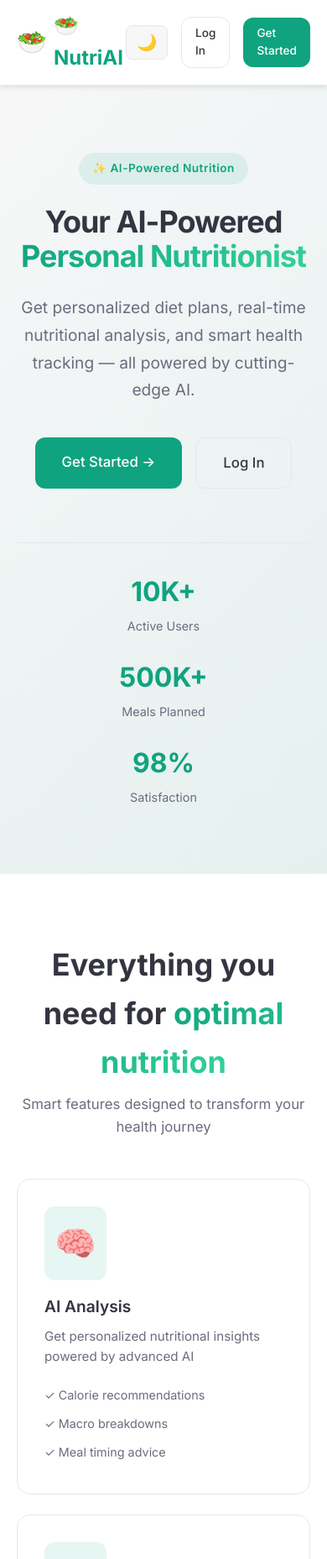
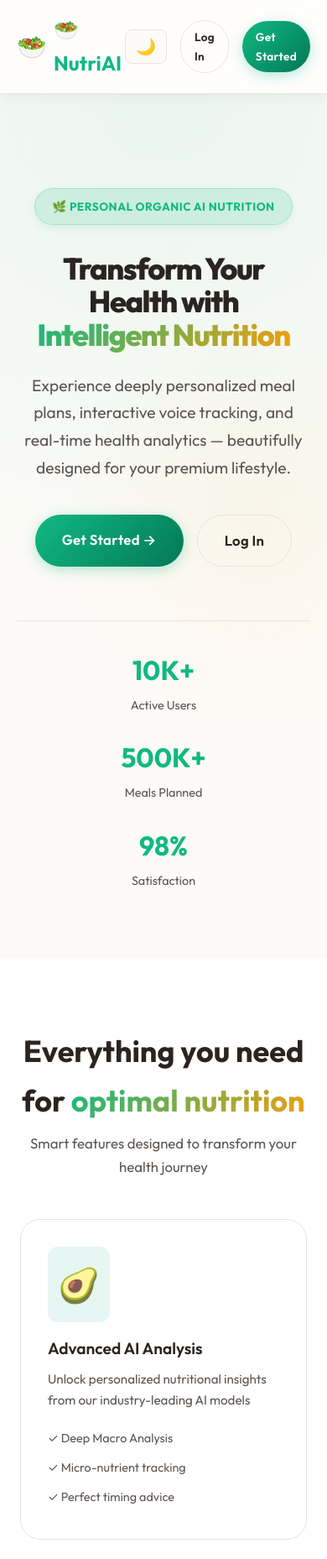
Before and after one commit to Pranav-Saraswat/NutriAI, a Flask app: page / in a window 390 px wide. Shown: the top 1857 px of the page at 84% size. Run offline with Flask 3, Linux system fonts and the light colour scheme.

Commit message:
feat: implement landing page with responsive CSS styling and base template structure

```diff
--- a/static/css/style.css
+++ b/static/css/style.css
@@ -1,38 +1,42 @@
+@import url('https://fonts.googleapis.com/css2?family=Outfit:wght@300;400;500;600;700;800&family=Plus+Jakarta+Sans:wght@400;500;600;700&display=swap');
+
 /* ===== CSS Variables ===== */
 :root {
-    --bg-primary: #f7f7f8;
-    --bg-secondary: #ffffff;
-    --bg-card: #ffffff;
-    --bg-sidebar: #202123;
-    --text-primary: #343541;
-    --text-secondary: #6b6c7e;
-    --text-muted: #8e8ea0;
-    --accent: #10a37f;
-    --accent-hover: #1a7f64;
-    --border: #e5e7eb;
-    --user-msg-bg: #f7f7f8;
-    --assistant-msg-bg: #ffffff;
-    --shadow: 0 2px 6px rgba(0, 0, 0, 0.1);
-    --shadow-lg: 0 4px 12px rgba(0, 0, 0, 0.15);
-    --radius: 12px;
-    --radius-lg: 16px;
+    --bg-primary: #FDFBF7; /* Oat Milk */
+    --bg-secondary: #FFFFFF;
+    --bg-card: rgba(255, 255, 255, 0.7); /* Ready for glassmorphism */
+    --bg-sidebar: #0B1B15; /* Deep Kale */
+    --text-primary: #2A2421; /* Espresso */
+    --text-secondary: #5C5552;
+    --text-muted: #9E938E;
+    --accent: #10B981; /* Vibrant Leaf */
+    --accent-hover: #059669;
+    --accent-orange: #F59E0B; /* Citrus */
+    --border: #E8E5DF; /* Soft border */
+    --user-msg-bg: #E8F5E9; /* Soft Mint */
+    --assistant-msg-bg: #FFFFFF;
+    --shadow: 0 4px 15px rgba(42, 36, 33, 0.05);
+    --shadow-lg: 0 10px 30px rgba(42, 36, 33, 0.08);
+    --radius: 16px; /* Pill/organic feel */
+    --radius-lg: 24px;
 }
 
 .dark-theme {
-    --bg-primary: #343541;
-    --bg-secondary: #444654;
-    --bg-card: #444654;
-    --bg-sidebar: #202123;
-    --text-primary: #ececf1;
-    --text-secondary: #c5c5d2;
-    --text-muted: #8e8ea0;
-    --accent: #10a37f;
-    --accent-hover: #1a7f64;
-    --border: #565869;
-    --user-msg-bg: #343541;
-    --assistant-msg-bg: #444654;
-    --shadow: 0 2px 6px rgba(0, 0, 0, 0.3);
-    --shadow-lg: 0 4px 12px rgba(0, 0, 0, 0.4);
+    --bg-primary: #0B110E; /* Extremely Dark Forest */
+    --bg-secondary: #121C16;
+    --bg-card: rgba(18, 28, 22, 0.7);
+    --bg-sidebar: #080D0A;
+    --text-primary: #EAE6E1; /* Light Oat */
+    --text-secondary: #A09C96;
+    --text-muted: #6B6862;
+    --accent: #10B981;
+    --accent-hover: #34D399;
+    --accent-orange: #FBBF24;
+    --border: #24332A;
+    --user-msg-bg: #1B2F25;
+    --assistant-msg-bg: #121C16;
+    --shadow: 0 4px 15px rgba(0, 0, 0, 0.4);
+    --shadow-lg: 0 10px 30px rgba(0, 0, 0, 0.6);
 }
 
 /* ===== Reset & Base ===== */
@@ -43,24 +47,27 @@
 }
 
 body {
-    font-family: 'Inter', -apple-system, BlinkMacSystemFont, 'Segoe UI', sans-serif;
+    font-family: 'Outfit', 'Plus Jakarta Sans', -apple-system, BlinkMacSystemFont, 'Segoe UI', sans-serif;
     background: var(--bg-primary);
     color: var(--text-primary);
-    line-height: 1.6;
-    transition: background 0.3s, color 0.3s;
+    line-height: 1.65;
+    transition: background 0.4s ease, color 0.4s ease;
 }
 
 .container {
     max-width: 1200px;
     margin: 0 auto;
-    padding: 0 20px;
+    padding: 0 24px;
 }
 
 /* ===== Navbar ===== */
 .navbar {
-    background: var(--bg-secondary);
+    background: rgba(var(--bg-secondary-rgb, 255, 255, 255), 0.85); /* Fallback */
+    background: var(--bg-card); /* Now utilizing rgba */
+    backdrop-filter: blur(12px);
+    -webkit-backdrop-filter: blur(12px);
     border-bottom: 1px solid var(--border);
-    padding: 0.75rem 0;
+    padding: 1rem 0;
     position: sticky;
     top: 0;
     z-index: 100;
@@ -114,24 +121,26 @@ body {
 /* ===== Buttons ===== */
 .btn {
     display: inline-block;
-    padding: 0.75rem 1.5rem;
-    border-radius: var(--radius);
-    font-weight: 500;
+    padding: 0.85rem 1.75rem;
+    border-radius: 50px; /* Fully pill-shaped */
+    font-weight: 600;
+    letter-spacing: 0.3px;
     text-decoration: none;
     cursor: pointer;
     border: none;
-    transition: all 0.3s;
+    transition: all 0.3s cubic-bezier(0.4, 0, 0.2, 1);
     font-size: 0.95rem;
 }
 
 .btn-primary {
-    background: var(--accent);
+    background: linear-gradient(135deg, var(--accent) 0%, #047857 100%);
     color: white;
+    box-shadow: 0 4px 15px rgba(16, 185, 129, 0.3);
 }
 
 .btn-primary:hover {
-    background: var(--accent-hover);
-    transform: translateY(-1px);
+    transform: translateY(-2px);
+    box-shadow: 0 8px 25px rgba(16, 185, 129, 0.4);
 }
 
 .btn-secondary {
@@ -161,39 +170,47 @@ body {
 
 /* ===== Hero Section ===== */
 .hero {
-    padding: 5rem 0;
+    padding: 7rem 0 5rem 0;
     text-align: center;
-    background: linear-gradient(135deg, var(--bg-primary) 0%, rgba(16, 163, 127, 0.08) 100%);
+    position: relative;
+    overflow: hidden;
+    background: radial-gradient(circle at 50% 0%, rgba(16, 185, 129, 0.08) 0%, transparent 60%),
+                radial-gradient(circle at 80% 50%, rgba(245, 158, 11, 0.05) 0%, transparent 40%);
 }
 
 .hero-container {
-    max-width: 800px;
+    max-width: 900px;
     margin: 0 auto;
     padding: 0 20px;
+    position: relative;
+    z-index: 2;
 }
 
 .hero-badge {
     display: inline-block;
-    background: rgba(16, 163, 127, 0.1);
+    background: rgba(16, 185, 129, 0.15);
+    border: 1px solid rgba(16, 185, 129, 0.2);
     color: var(--accent);
-    padding: 0.5rem 1rem;
-    border-radius: 20px;
+    padding: 0.6rem 1.25rem;
+    border-radius: 30px;
     font-size: 0.85rem;
-    font-weight: 600;
-    margin-bottom: 1.5rem;
+    font-weight: 700;
     letter-spacing: 0.5px;
+    text-transform: uppercase;
+    margin-bottom: 2rem;
+    box-shadow: 0 4px 10px rgba(16, 185, 129, 0.1);
 }
 
 .hero-title {
-    font-size: 3.5rem;
+    font-size: 4rem;
     font-weight: 800;
-    line-height: 1.15;
+    line-height: 1.1;
     margin-bottom: 1.5rem;
-    letter-spacing: -1px;
+    letter-spacing: -1.5px;
 }
 
 .text-gradient {
-    background: linear-gradient(135deg, var(--accent) 0%, #34d399 100%);
+    background: linear-gradient(135deg, var(--accent) 0%, #F59E0B 100%);
     -webkit-background-clip: text;
     -webkit-text-fill-color: transparent;
     background-clip: text;
--- a/templates/base.html
+++ b/templates/base.html
@@ -5,7 +5,7 @@
     <meta name="viewport" content="width=device-width, initial-scale=1.0">
     <title>{% block title %}NutriAI{% endblock %} - Your AI-Powered Personal Nutritionist</title>
     <link rel="stylesheet" href="{{ url_for('static', filename='css/style.css') }}">
-    <link href="https://fonts.googleapis.com/css2?family=Inter:wght@300;400;500;600;700&display=swap" rel="stylesheet">
+    <link href="https://fonts.googleapis.com/css2?family=Outfit:wght@300;400;500;600;700;800&family=Plus+Jakarta+Sans:wght@400;500;600;700&display=swap" rel="stylesheet">
 </head>
 <body>
     <nav class="navbar">
--- a/templates/index.html
+++ b/templates/index.html
@@ -5,15 +5,16 @@
 {% block content %}
 <!-- Hero Section -->
 <section class="hero">
+    <div class="hero-bg-overlay"></div>
     <div class="hero-container">
-        <span class="hero-badge">✨ AI-Powered Nutrition</span>
+        <span class="hero-badge">🌿 Personal Organic AI Nutrition</span>
         <h1 class="hero-title">
-            Your AI-Powered<br>
-            <span class="text-gradient">Personal Nutritionist</span>
+            Transform Your Health with<br>
+            <span class="text-gradient">Intelligent Nutrition</span>
         </h1>
         <p class="hero-subtitle">
-            Get personalized diet plans, real-time nutritional analysis, and smart
-            health tracking — all powered by cutting-edge AI.
+            Experience deeply personalized meal plans, interactive voice tracking, and real-time
+            health analytics — beautifully designed for your premium lifestyle.
         </p>
         <div class="hero-actions">
             <a href="{{ url_for('main.register') }}" class="btn btn-primary btn-lg">
@@ -52,13 +53,13 @@
 
         <div class="features-grid">
             <div class="feature-card">
-                <div class="feature-icon">🧠</div>
-                <h3>AI Analysis</h3>
-                <p>Get personalized nutritional insights powered by advanced AI</p>
+                <div class="feature-icon">🥑</div>
+                <h3>Advanced AI Analysis</h3>
+                <p>Unlock personalized nutritional insights from our industry-leading AI models</p>
                 <ul class="feature-list">
-                    <li>✓ Calorie recommendations</li>
-                    <li>✓ Macro breakdowns</li>
-                    <li>✓ Meal timing advice</li>
+                    <li>✓ Deep Macro Analysis</li>
+                    <li>✓ Micro-nutrient tracking</li>
+                    <li>✓ Perfect timing advice</li>
                 </ul>
             </div>
 
@@ -85,13 +86,13 @@
             </div>
 
             <div class="feature-card">
-                <div class="feature-icon">🎤</div>
-                <h3>Voice Input</h3>
-                <p>Simply speak to log meals and get instant nutritional feedback</p>
+                <div class="feature-icon">🎙️</div>
+                <h3>Live Voice Tracking</h3>
+                <p>Seamlessly log your meals using your voice, integrated with real-time 3D AI avatars.</p>
                 <ul class="feature-list">
-                    <li>✓ Voice meal logging</li>
-                    <li>✓ Quick commands</li>
-                    <li>✓ Hands-free use</li>
+                    <li>✓ Hands-free logging</li>
+                    <li>✓ 3D Avatar responses</li>
+                    <li>✓ Natural conversation</li>
                 </ul>
             </div>
         </div>
```
Also changed, not shown: other parts of static/css/style.css (+28 -21 lines).
